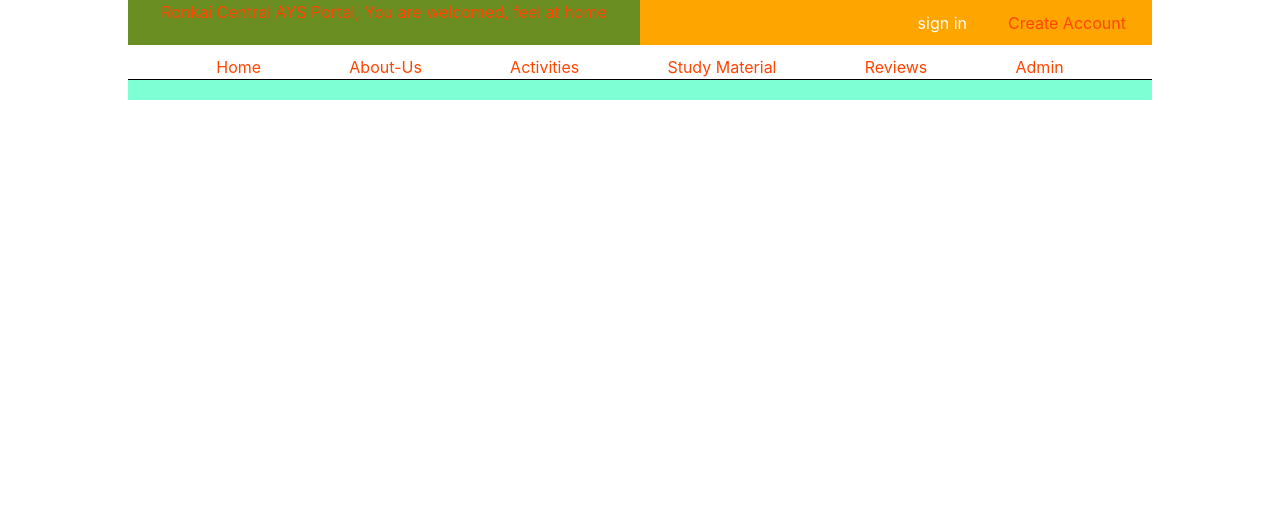
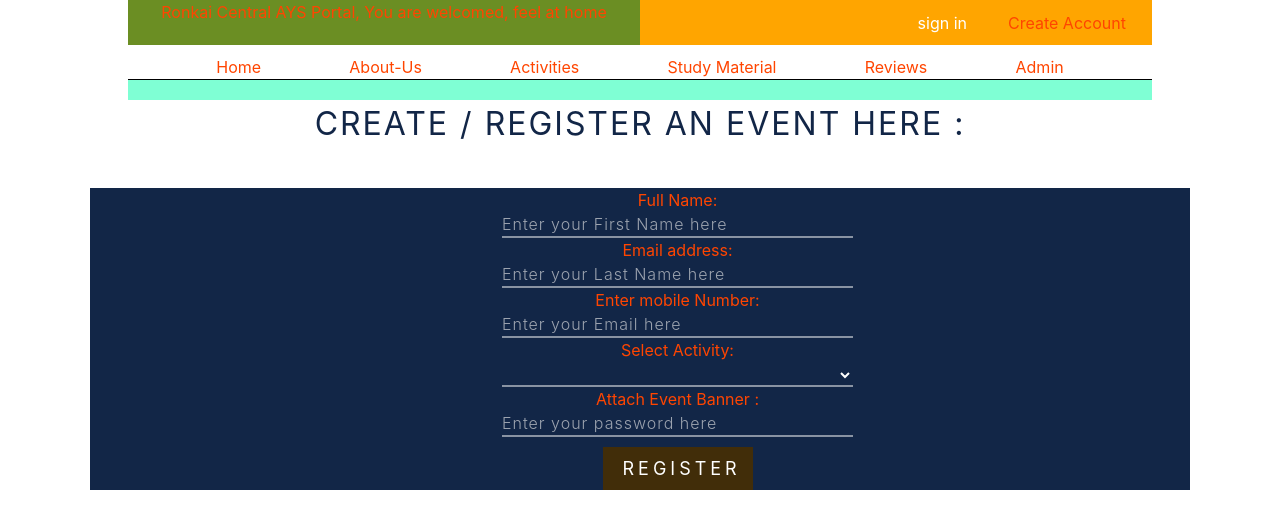
Before and after one commit to Oscarachieng/RONKAI_AYMS, a React (Create React App) app: page /activity-registration in a window 1280 px wide. Shown: the top 528 px of the page. Built offline with nearby package versions, Linux system fonts and the light colour scheme.

Commit message:
Adds ActivityRegistration template[client]

```diff
--- a/src/App.js
+++ b/src/App.js
@@ -15,6 +15,7 @@ import Members from './coomponents/aboutus/Members';
 import StudyMaterials from './coomponents/study-materials/StudyMaterials';
 import Reviews from './coomponents/reviews/Reviews';
 import EventCreationForm from './coomponents/activities/EventCreationForm';
+import ActivityRegistration from './coomponents/activities/ActivityRegistration';
 
 function App() {
   return (
@@ -33,6 +34,7 @@ function App() {
          <Route path='/members' element={<Members/>} />
          <Route path='/leadership' element={<Leadership/>} />
          <Route path='/event-creation' element={<EventCreationForm/>} />
+         <Route path='/activity-registration' element={<ActivityRegistration/>} />
       </Routes>
     </div>
   );
--- a/src/coomponents/activities/ActivityRegistration.js
+++ b/src/coomponents/activities/ActivityRegistration.js
@@ -0,0 +1,90 @@
+import React, { useState } from 'react'
+
+const ActivityRegistration = () => {
+
+    // state variable
+  const [activityRegistrationData, setActivityRegistrationData] = useState({
+    fullName: "",
+    email: "",
+    phoneNumber: "",
+    venue: "",
+    activityTitle: "",
+  });
+
+   // select activities input options
+   const [listOfActivities, setListOfActivities] = useState([]);
+
+  // handling onChange event
+  const handleChange = (event) => {
+    const name = event.target.name;
+    const value = event.target.value;
+    setActivityRegistrationData({ ...activityRegistrationData, [name]: value });
+  };
+
+  return (
+    <div>
+      <h4 className="form-header">Create / Register An event Here :</h4>
+      <div className="container">
+        <form>
+          <h5> Full Name:</h5>
+          <input
+            type="text"
+            name="fullName"
+            onChange={handleChange}
+            value={activityRegistrationData.fullName}
+            placeholder="Enter your First Name here"
+            required
+          />
+
+          <h5>Email address:</h5>
+          <input
+            type="text"
+            name="email"
+            onChange={handleChange}
+            value={activityRegistrationData.email}
+            placeholder="Enter your Last Name here"
+            required
+          />
+          <h5>Enter mobile Number:</h5>
+          <input
+            type="text"
+            name="phoneNumber"
+            onChange={handleChange}
+            value={activityRegistrationData.phoneNumber}
+            placeholder="Enter your Email here"
+            required
+          />
+          <h5>Select Activity:</h5>
+
+          < select
+            onChange={handleChange}
+            name="activityTitle"
+            value={activityRegistrationData.activityTitle}
+            required
+            >
+            {
+                listOfActivities.map((activity) => <option key={activity.id} value={activity.title}>{activity.title}
+                   </option>)
+            }
+        </select >
+          <h5>Attach Event Banner :</h5>
+          <input
+            type="text"
+            name="bannerImageUrl"
+            onChange={handleChange}
+            value={activityRegistrationData.bannerImageUrl}
+            placeholder="Enter your password here"
+            required
+          />
+          <br />
+
+          <button className="submit-button" type="submit">
+            Register
+          </button>
+        </form>
+      </div>
+    </div>
+  )
+}
+
+export default ActivityRegistration
--- a/src/index.css
+++ b/src/index.css
@@ -146,7 +146,7 @@ code {
   text-transform:uppercase;
 }
 
-.container form input {
+.container form input, select {
    position:relative;
   border: none;
   background: transparent;
```
